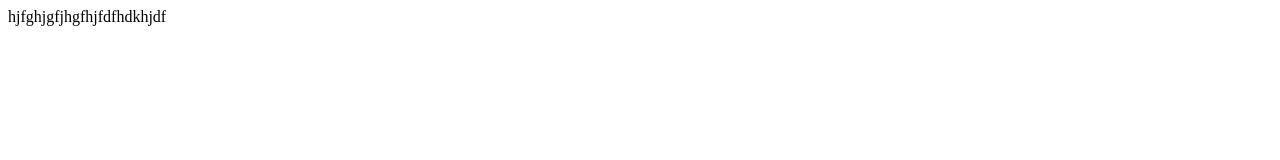
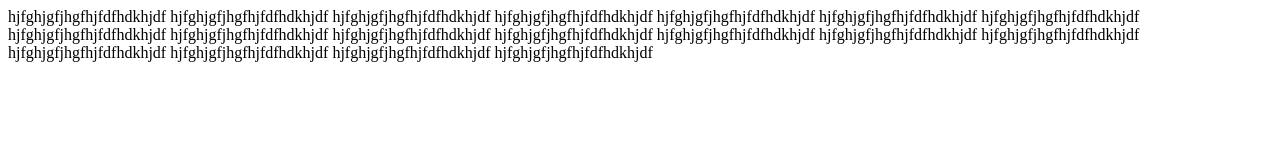
Before and after one commit to dik-m/gitproject1, a plain HTML site: page index.html in a window 1280 px wide. Drawn offline with Linux system fonts and the light colour scheme.

```diff
--- a/index.html
+++ b/index.html
@@ -4,7 +4,12 @@
 </header>
 <body>
 
-    hjfghjgfjhgfhjfdfhdkhjdf
+    hjfghjgfjhgfhjfdfhdkhjdf hjfghjgfjhgfhjfdfhdkhjdf  hjfghjgfjhgfhjfdfhdkhjdf
+    hjfghjgfjhgfhjfdfhdkhjdf hjfghjgfjhgfhjfdfhdkhjdf  hjfghjgfjhgfhjfdfhdkhjdf
+    hjfghjgfjhgfhjfdfhdkhjdf hjfghjgfjhgfhjfdfhdkhjdf  hjfghjgfjhgfhjfdfhdkhjdf
+    hjfghjgfjhgfhjfdfhdkhjdf hjfghjgfjhgfhjfdfhdkhjdf  hjfghjgfjhgfhjfdfhdkhjdf
+    hjfghjgfjhgfhjfdfhdkhjdf hjfghjgfjhgfhjfdfhdkhjdf  hjfghjgfjhgfhjfdfhdkhjdf
+    hjfghjgfjhgfhjfdfhdkhjdf hjfghjgfjhgfhjfdfhdkhjdf  hjfghjgfjhgfhjfdfhdkhjdf
 </body>
 
 </html>
```
Also changed, not shown: contact.html (+2 -1 lines).
